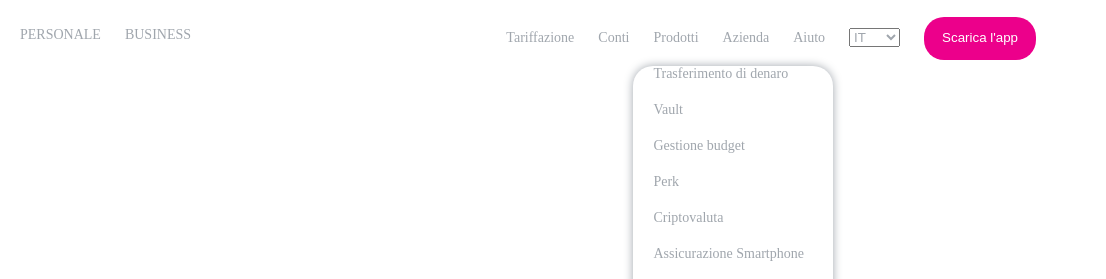
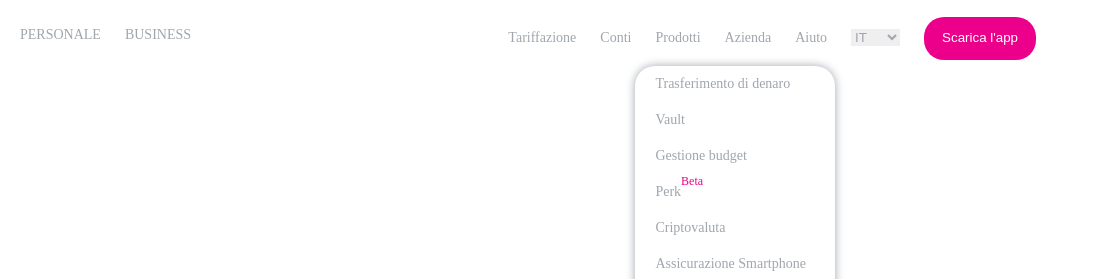
Before and after one commit to ilariaGalliano/js-html-css-revolut, a plain HTML site: page index.html in a window 1280 px wide. Both pictures are taken after a click on the link "Prodotti". Shown: the top 279 px of the page, 174-1280 px from the left. Drawn offline with nearby package versions, Linux system fonts and the light colour scheme.

Commit message:
js-html-css-revolut
Completo

```diff
--- a/css/styles.css
+++ b/css/styles.css
@@ -3,6 +3,9 @@
   box-sizing: border-box;
   margin: 0;
   padding: 0;
+}
+.mg-top{
+  margin-top: 10px;
 }
 
 /* Container */
@@ -59,6 +62,8 @@
   color: #a0a6ad;
   margin-left: 20px;
   transition: color .4s;
+  outline: none;
+  border: none;
 }
 .nav-right ul select:hover{
   color: #000;
@@ -88,8 +93,6 @@
 .nav-right li .dropdown-1{
   display: none;
   position: absolute;
-  /* top: 100%;
-  right: -20px; */
   background: #fff;
   border-radius: 20px;
   width: 200px;
@@ -104,3 +107,14 @@
 .dropdown-1 a {
   text-decoration: none;
 }
+
+/* Label */
+.relative{
+  position: relative;
+}
+.label{
+  color: #ec008b;
+  position: absolute;
+  top: -10px;
+  font-size: 12px;
+}
--- a/index.html
+++ b/index.html
@@ -37,10 +37,10 @@
                   Prodotti
                 </a>
                 <div class="dropdown-1">
-                    <a class="box" href="#">Trasferimento di denaro</a>
+                    <a class="box mg-top" href="#">Trasferimento di denaro</a>
                     <a class="box" href="#">Vault</a>
                     <a class="box" href="#">Gestione budget</a>
-                    <a class="box" href="#">Perk</a>
+                    <a class="box relative" href="#">Perk<span class="label">Beta</span></a>
                     <a class="box" href="#">Criptovaluta</a>
                     <a class="box" href="#">Assicurazione Smartphone</a>
                     <a class="box" href="#">Assicurazione medica internazionele</a>
@@ -51,10 +51,10 @@
                   Azienda
                 </a>
                 <div class="dropdown-1">
-                    <a class="box" href="#">Chi siamo</a>
+                    <a class="box mg-top" href="#">Chi siamo</a>
                     <a class="box" href="#">Blog</a>
                     <a class="box" href="#">Lavora con noi</a>
-                    <a class="box" href="#">Affiliates</a>
+                    <a class="box relative" href="#">Affiliates<span class="label">Nuovo</span></a>
                     <a class="box" href="#">Contatto</a>
                 </div>
               </li>
```
